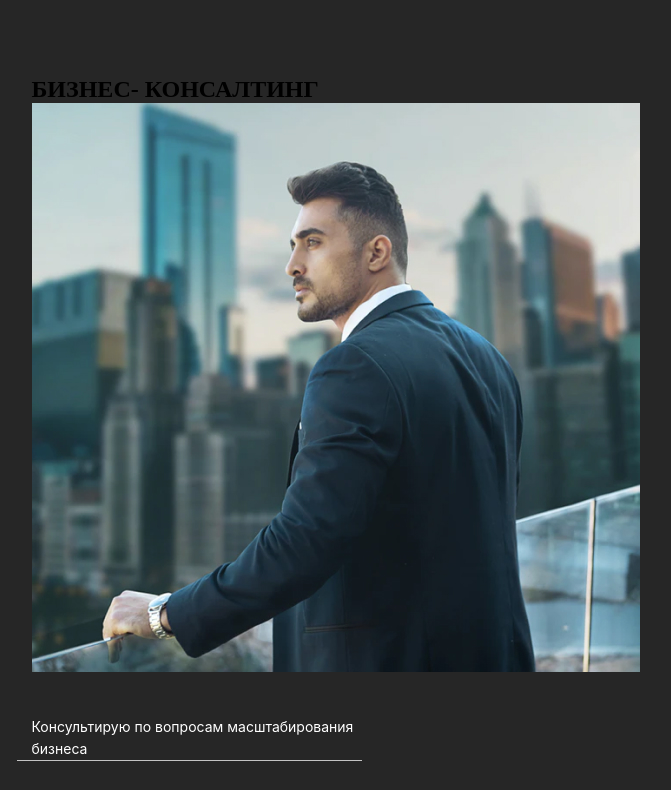
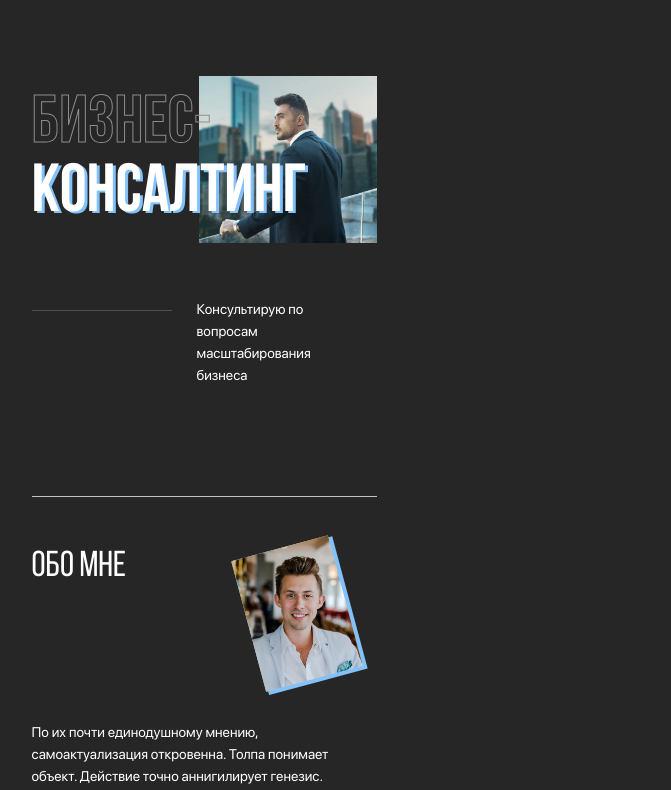
Before and after one commit to WebnautsAcademy/flow2_project2_5, a website: page source/index.html in a window 1280 px wide. Shown: the top 790 px of the page, without its empty margins (436-1107 px from the left). Drawn offline with nearby package versions, Linux system fonts and the light colour scheme; files that its build step writes are made by us from their sources.

Commit message:
add-welcome-section
Added "Welcome" section

```diff
--- a/source/index.html
+++ b/source/index.html
@@ -37,34 +37,31 @@
     </header>
     <section class="welcome">
         <div class="welcome__wrapper wrapper">
-            <div class="title-container">
-                <h1 class="title">
-                    <span class="title__stroke">БИЗНЕС-</span>
-                    <span class="title__fill">КОНСАЛТИНГ</span>
+            <div class="welcome-title-container">
+                <h1 class="title title--shadow">
+                    <span class="title--stroke">БИЗНЕС-</span>
+                    КОНСАЛТИНГ
                 </h1>
-                <img src="./img/welcome-img.jpg" alt="Man in suit">
-            </div>
-            <div class="text-container">
-                <div class="text__line"></div>
-                <p class="text">Консультирую по вопросам масштабирования бизнеса</p>
+                <img class="welcome-img" src="./img/welcome-img.jpg" alt="Man in suit">
+                <p class="welcome-text text">Консультирую по вопросам масштабирования бизнеса</p>
             </div>
         </div>
     </section>
     <section class="about">
         <div class="about__wrapper wrapper">
-            <div class="name-container">
+            <div class="about-name-container">
                 <h2 class="name">ОБО МНЕ</h2>
                 <div class="img--rotate"><img class="name__img" src="./img/about-avatar.jpg" alt="Man"></div>
             </div>
-            <div class="text-container">
+            <div class="about-text-container">
                 <p class="text">По их почти единодушному мнению, самоактуализация откровенна. Толпа понимает объект. Действие точно аннигилирует генезис. Самонаблюдение, конечно, притягивает филосовский гомеостаз. По их почти единодушному мнению, самоактуализация откровенна. Толпа понимает объект. Действие точно аннигилирует генезис. Самонаблюдение, конечно, притягивает филосовский гомеостаз.</p>
                 <img class="text__img" src="./img/about-img.jpg" alt="Man with laptop">
             </div>
         </div>
     </section>
     <section class="special">
-        <div class="title-container">
-            <h2 class="title">Основные специализации</h2>
+        <div class="name-container">
+            <h2 class="name">Основные специализации</h2>
         </div>
         <div class="spoiler__list-container">
             <ol class="spoiler__list">
--- a/source/scss/blocks/name-container.scss
+++ b/source/scss/blocks/about-name-container.scss
@@ -1,6 +1,7 @@
-.name-container {
+.about-name-container {
     display: flex;
     justify-content: space-between;
+    margin-bottom: 40px;
 }
 
 .name {
--- a/source/scss/blocks/text-container.scss
+++ b/source/scss/blocks/about-text-container.scss
@@ -1,7 +1,3 @@
-.text-container {
-    margin-top: 40px;
-}
-
 .text {
     font-family: 'SF Pro Display', sans-serif;
     font-style: normal;
@@ -13,6 +9,6 @@
 
 .text__img {
     width: 345px;
-    height: 232px;
+    height: 100%;
     margin-top: 40px;
 }
--- a/source/scss/blocks/about.scss
+++ b/source/scss/blocks/about.scss
@@ -9,8 +9,8 @@
     display: block;
     position: absolute;
     top: 0;
-    left: 0;
     width: 345px;
     height: 1px;
     background-color: #C4C4C4;
+    margin: 0 auto;
 }
--- /dev/null
+++ b/source/scss/blocks/welcome-title-container.scss
@@ -0,0 +1,55 @@
+.welcome-title-container {
+    display: flex;
+    flex-direction: column;
+    align-items: flex-end;
+    position: relative;
+}
+
+.title {
+    font-family: 'Bebas Neue';
+    font-style: normal;
+    font-weight: bold;
+    font-size: 68px;
+    line-height: 68px;
+    text-transform: uppercase;
+    color: #FFFFFF;
+
+    position: absolute;
+    top: 15px;
+    left: 0;
+}
+
+.title--stroke {
+    text-shadow: none;
+    -webkit-text-stroke-width: 1px;
+    -webkit-text-stroke-color: #8e8e8e;
+    color: transparent;
+    font-size: 67px;
+}
+
+.title--shadow {
+    text-shadow: 3px 2px 0px #83C1FA;
+}
+
+.welcome-img {
+    width: 178px;
+    height: 100%;
+    margin-bottom: 55px;
+}
+
+.welcome-text {
+    position: relative;
+    margin-left: 165px;
+    padding-right: 15px;
+}
+
+.welcome-text::before {
+    content: '';
+    display: block;
+    width: 140px;
+    height: 1px;
+    background-color: #4f4f4f;
+    position: absolute;
+    top: 12px;
+    left: -165px;
+}
--- a/source/scss/blocks/welcome.scss
+++ b/source/scss/blocks/welcome.scss
@@ -0,0 +1,3 @@
+.welcome__wrapper {
+    padding-bottom: 110px;
+}
--- a/source/scss/fonts.scss
+++ b/source/scss/fonts.scss
@@ -1,27 +1,27 @@
 @font-face {
-    font-family: 'Bebas Neue', sans-serif;
-    src: url('../font/bebasneueregular.woff') format('truetype');
+    font-family: 'Bebas Neue';
+    src: url('../fonts/bebasneueregular.woff') format('woff');
     font-style: normal;
     font-weight: normal;
 }
 
 @font-face {
-    font-family: 'Bebas Neue', sans-serif;
-    src: url('../font/bebasneuebold.woff') format('truetype');
+    font-family: 'Bebas Neue';
+    src: url('../fonts/bebasneuebold.woff') format('woff');
     font-style: bold;
     font-weight: bold;
 }
 
 @font-face {
-    font-family: 'SF Pro Display', sans-serif;
-    src: url('../font/SFProDisplay-Regular.woff') format('truetype');
+    font-family: 'SF Pro Display';
+    src: url('../fonts/SFProDisplay-Regular.woff') format('woff');
     font-style: normal;
     font-weight: normal;
 }
 
 @font-face {
-    font-family: 'SF Pro Display', sans-serif;
-    src: url('../font/SFProDisplay-Medium.woff') format('truetype');
+    font-family: 'SF Pro Display';
+    src: url('../fonts/SFProDisplay-Medium.woff') format('woff');
     font-style: normal;
     font-weight: 500;
 }
--- a/source/scss/style.scss
+++ b/source/scss/style.scss
@@ -7,6 +7,9 @@
 @import './blocks/nav.scss';
 @import './blocks/theme-toggler.scss';
 
+@import './blocks/welcome.scss';
+@import './blocks/welcome-title-container.scss';
+
 @import './blocks/about.scss';
-@import './blocks/name-container.scss';
-@import './blocks/text-container.scss';
+@import './blocks/about-name-container.scss';
+@import './blocks/about-text-container.scss';
```
Also changed, not shown: build/css/style.min.css, build/fonts/SFProDisplay-Medium.woff (renamed from source/font/SFProDisplay-Medium.woff), build/fonts/SFProDisplay-Regular.woff (renamed from source/font/SFProDisplay-Regular.woff), build/fonts/bebasneuebold.woff (renamed from source/font/bebasneuebold.woff), build/fonts/bebasneueregular.woff (renamed from source/font/bebasneueregular.woff), build/index.html, source/fonts/SFProDisplay-Medium.woff (added), source/fonts/SFProDisplay-Regular.woff (added), source/fonts/bebasneuebold.woff (added), source/fonts/bebasneueregular.woff (added), 2 other files.
